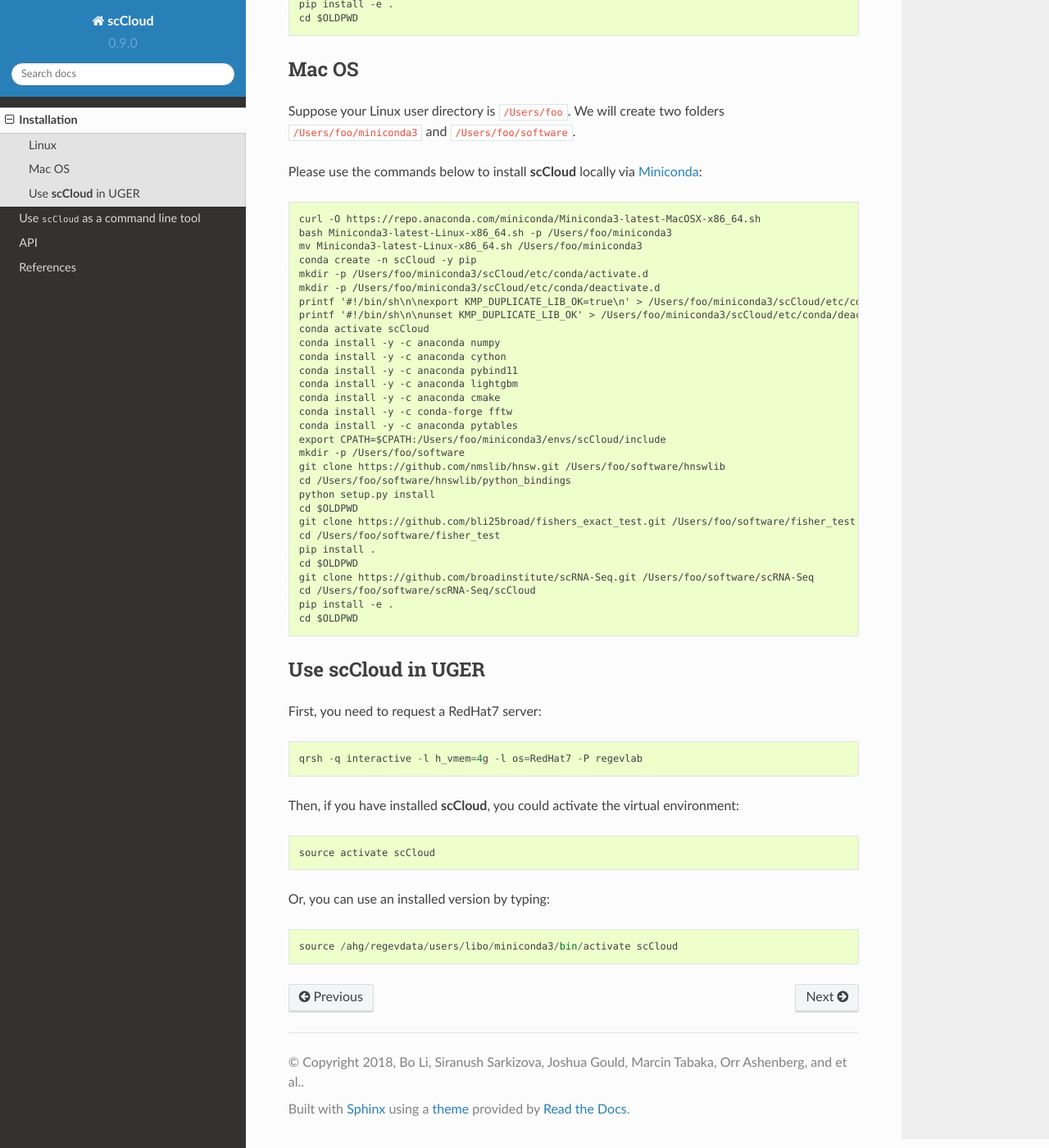
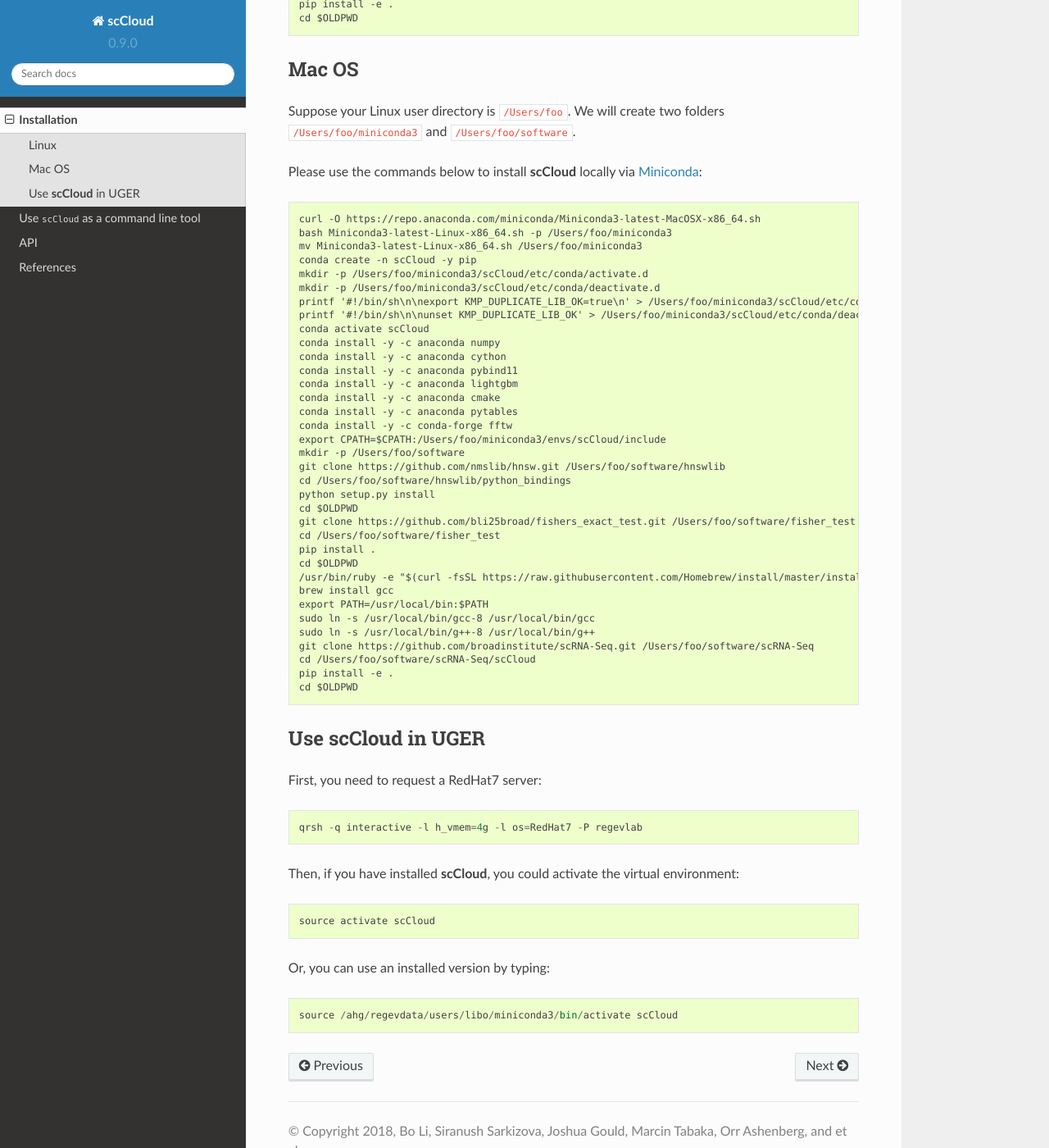
Before and after one commit to lilab-bcb/pegasus, a Sphinx documentation site: the page built from scCloud/docs/installation.rst, in a window 1280 px wide and 1400 px high, scrolled down 788 px. Shown: the whole window at 82% size. Built offline with Sphinx 7.4.7 and the Read the Docs theme 2.0.0, drawn with Linux system fonts in a browser that asks for light colours; formulas are drawn with MathJax 3.

Commit message:
Modify installation instruction for MacOS to work with latest version of SCCloud

```diff
--- a/scCloud/docs/installation.rst
+++ b/scCloud/docs/installation.rst
@@ -56,8 +56,8 @@ Please use the commands below to install **scCloud** locally via Miniconda_::
 	conda install -y -c anaconda pybind11
 	conda install -y -c anaconda lightgbm
 	conda install -y -c anaconda cmake
+	conda install -y -c anaconda pytables
 	conda install -y -c conda-forge fftw
-	conda install -y -c anaconda pytables
 	export CPATH=$CPATH:/Users/foo/miniconda3/envs/scCloud/include
 	mkdir -p /Users/foo/software
 	git clone https://github.com/nmslib/hnsw.git /Users/foo/software/hnswlib
@@ -68,6 +68,11 @@ Please use the commands below to install **scCloud** locally via Miniconda_::
 	cd /Users/foo/software/fisher_test
 	pip install .
 	cd $OLDPWD
+	/usr/bin/ruby -e "$(curl -fsSL https://raw.githubusercontent.com/Homebrew/install/master/install)"
+	brew install gcc
+	export PATH=/usr/local/bin:$PATH
+	sudo ln -s /usr/local/bin/gcc-8 /usr/local/bin/gcc
+	sudo ln -s /usr/local/bin/g++-8 /usr/local/bin/g++
 	git clone https://github.com/broadinstitute/scRNA-Seq.git /Users/foo/software/scRNA-Seq
 	cd /Users/foo/software/scRNA-Seq/scCloud
 	pip install -e .
```
